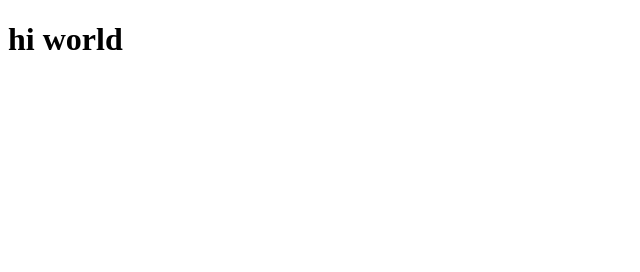
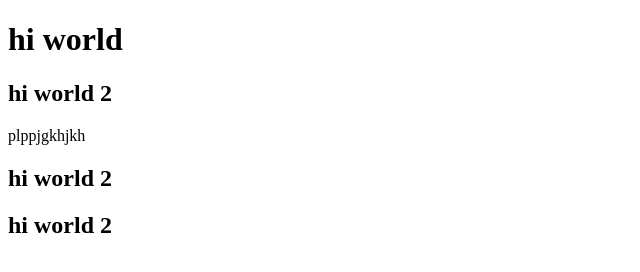
Before and after one commit to nolexy/my-first-project, a plain HTML site: page index.html in a window 1280 px wide. Shown: the whole page, without its empty margins (0-640 px from the left). Drawn offline with Linux system fonts and the light colour scheme.

```diff
--- a/index.html
+++ b/index.html
@@ -23,6 +23,10 @@
 <body>
 
 <h1 > hi world </h1>
+<h2 > hi world 2 </h2>
+plppjgkhjkh
+    <h2 > hi world 2 </h2>
+<h2 > hi world 2 </h2>
 
 </body>
 
```
Also changed, not shown: index2.html (+2 -1 lines), 1 other file.
